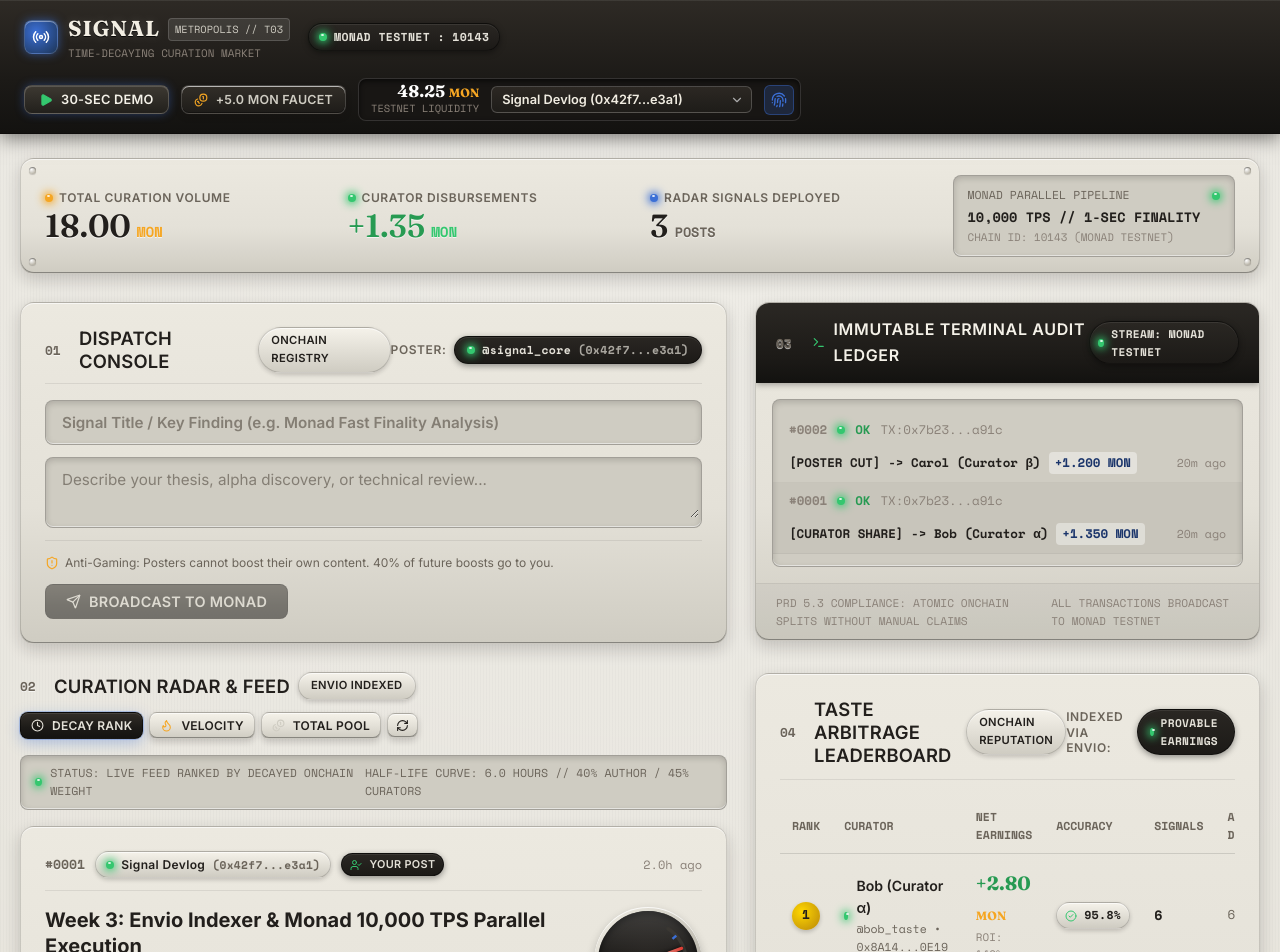
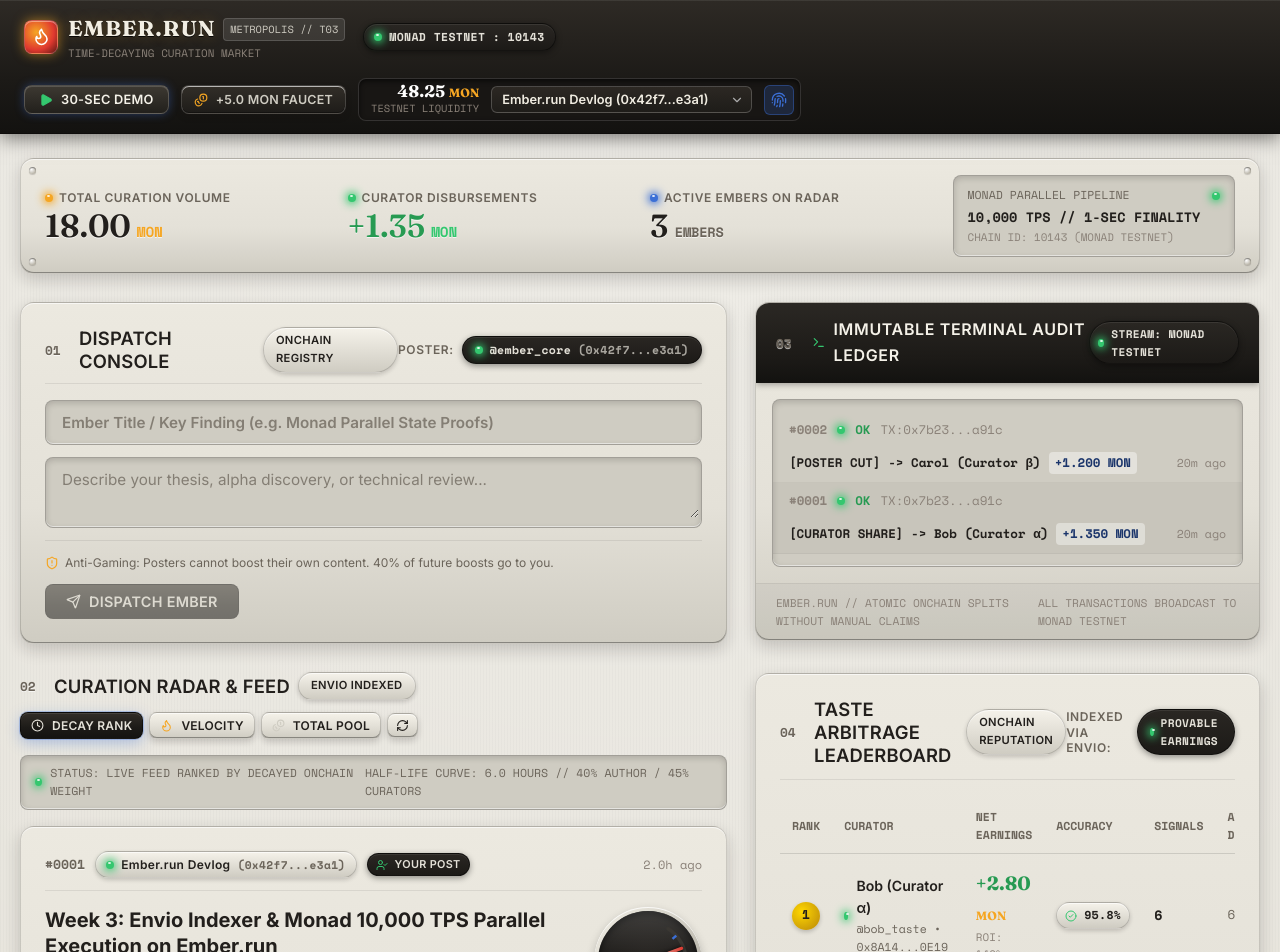
Before and after one commit to Mathan-dotcom/Ember.run, a React (Vite) app: page / in a window 1280 px wide. Shown: the top 952 px of the page. Built offline with nearby package versions, Linux system fonts and the light colour scheme.

Commit message:
chore: update branding and project name to Ember.run

```diff
--- a/index.html
+++ b/index.html
@@ -4,8 +4,8 @@
     <meta charset="UTF-8" />
     <link rel="icon" type="image/svg+xml" href="/vite.svg" />
     <meta name="viewport" content="width=device-width, initial-scale=1.0" />
-    <title>Signal — Time-Decaying Curation Market | Monad Metropolis</title>
-    <meta name="description" content="A time-decaying curation market where boosting posts costs MON. Early curators earn automatic payouts on future boosts. Powered by Monad testnet." />
+    <title>Ember.run — Time-Decaying Curation Market | Monad Metropolis</title>
+    <meta name="description" content="Ember.run: A time-decaying curation market where boosting posts costs MON. Early curators earn automatic payouts on future boosts. Powered by Monad testnet." />
 
     <!-- Google Fonts: Fraunces (Engraved Gauge Face), Inter (Technical UI), Space Mono (Ticker-Tape Ledger) -->
     <link rel="preconnect" href="https://fonts.googleapis.com" />
--- a/src/App.tsx
+++ b/src/App.tsx
@@ -87,11 +87,11 @@
           <div>
             <div style={{ display: 'flex', alignItems: 'center', gap: '6px', marginBottom: '4px' }}>
               <span className="sk-lamp sk-lamp-blue" />
-              <span className="text-micro">RADAR SIGNALS DEPLOYED</span>
+              <span className="text-micro">ACTIVE EMBERS ON RADAR</span>
             </div>
             <div className="text-display-md" style={{ fontSize: '2rem', color: 'var(--ink-hard)' }}>
               {totalPosts}{' '}
-              <span style={{ fontSize: '0.85rem', color: 'var(--ink-soft)', fontFamily: 'var(--font-mono)' }}>POSTS</span>
+              <span style={{ fontSize: '0.85rem', color: 'var(--ink-soft)', fontFamily: 'var(--font-mono)' }}>EMBERS</span>
             </div>
           </div>
 
@@ -162,7 +162,7 @@
       >
         <div style={{ display: 'flex', alignItems: 'center', gap: '10px' }}>
           <span className="sk-lamp sk-lamp-green" />
-          <span>SIGNAL // MONAD METROPOLIS — TRACK 03: SOCIAL, ATTENTION & CULTURE</span>
+          <span>EMBER.RUN // MONAD METROPOLIS — TRACK 03: SOCIAL, ATTENTION & CULTURE</span>
         </div>
         <div style={{ color: 'var(--ledger-muted)' }}>
           MERIDIAN DESIGN SYSTEM 4.0.0 // INSTRUMENT-PANEL SKEUOMORPHISM
--- a/src/components/AuditLedger.tsx
+++ b/src/components/AuditLedger.tsx
@@ -165,7 +165,7 @@
           color: 'var(--ledger-muted)'
         }}
       >
-        <span>PRD 5.3 COMPLIANCE: ATOMIC ONCHAIN SPLITS WITHOUT MANUAL CLAIMS</span>
+        <span>EMBER.RUN // ATOMIC ONCHAIN SPLITS WITHOUT MANUAL CLAIMS</span>
         <span>ALL TRANSACTIONS BROADCAST TO MONAD TESTNET</span>
       </div>
     </section>
--- a/src/components/HeaderConsole.tsx
+++ b/src/components/HeaderConsole.tsx
@@ -3,7 +3,7 @@
 import { formatAddress, formatMon } from '../utils/decay';
 import { MONAD_TESTNET_CONFIG } from '../contracts/config';
 import { sound } from '../utils/sound';
-import { Shield, Fingerprint, Coins, Play, ChevronDown, Radio } from 'lucide-react';
+import { Shield, Fingerprint, Coins, Play, ChevronDown, Flame } from 'lucide-react';
 
 interface HeaderConsoleProps {
   onOpenDemo: () => void;
@@ -48,15 +48,15 @@
                 width: '34px',
                 height: '34px',
                 borderRadius: '8px',
-                background: 'radial-gradient(circle at 35% 35%, #3b6fd6 0%, #1d3557 100%)',
-                boxShadow: '0 0 10px rgba(59, 111, 214, 0.6), inset 0 1px 0 rgba(255,255,255,0.4)',
+                background: 'radial-gradient(circle at 35% 35%, #f5a623 0%, #e0392f 60%, #5c1813 100%)',
+                boxShadow: '0 0 12px rgba(245, 166, 35, 0.6), inset 0 1px 0 rgba(255,255,255,0.4)',
                 display: 'flex',
                 alignItems: 'center',
                 justifyContent: 'center',
-                border: '1px solid rgba(255,255,255,0.15)'
+                border: '1px solid rgba(255,255,255,0.2)'
               }}
             >
-              <Radio size={18} color="#ffffff" />
+              <Flame size={19} color="#ffffff" />
             </div>
             <div>
               <div style={{ display: 'flex', alignItems: 'center', gap: '8px' }}>
@@ -67,10 +67,10 @@
                     fontWeight: 700,
                     letterSpacing: '0.04em',
                     color: '#f2eee3',
-                    textShadow: '0 1px 0 rgba(0,0,0,0.8), 0 0 12px rgba(255,255,255,0.15)'
+                    textShadow: '0 1px 0 rgba(0,0,0,0.8), 0 0 14px rgba(245, 166, 35, 0.25)'
                   }}
                 >
-                  SIGNAL
+                  EMBER.RUN
                 </span>
                 <span
                   style={{
--- a/src/components/PostCard.tsx
+++ b/src/components/PostCard.tsx
@@ -298,7 +298,7 @@
               style={{ padding: '8px 18px', fontSize: '0.88rem' }}
             >
               <Zap size={15} color="#f5a623" />
-              <span>BOOST SIGNAL</span>
+              <span>BOOST EMBER</span>
             </button>
           )}
         </div>
--- a/src/components/PostComposer.tsx
+++ b/src/components/PostComposer.tsx
@@ -80,7 +80,7 @@
             <input
               type="text"
               className="sk-input"
-              placeholder="Signal Title / Key Finding (e.g. Monad Fast Finality Analysis)"
+              placeholder="Ember Title / Key Finding (e.g. Monad Parallel State Proofs)"
               value={title}
               onFocus={() => setIsExpanded(true)}
               onChange={(e) => setTitle(e.target.value)}
@@ -198,7 +198,7 @@
             style={{ padding: '8px 20px' }}
           >
             <Send size={15} />
-            <span>{isSubmitting ? 'BROADCASTING...' : 'BROADCAST TO MONAD'}</span>
+            <span>{isSubmitting ? 'DISPATCHING...' : 'DISPATCH EMBER'}</span>
           </button>
         </div>
       </form>
--- a/src/context/WalletContext.tsx
+++ b/src/context/WalletContext.tsx
@@ -25,8 +25,8 @@
 const INITIAL_ACCOUNTS: WalletAccount[] = [
   {
     id: 'builder',
-    name: 'Signal Devlog',
-    handle: '@signal_core',
+    name: 'Ember.run Devlog',
+    handle: '@ember_core',
     address: '0x42f7A0923eC46b5a3f124C2dD74D906E0E7Fe3a1',
     balanceMon: 48.25,
     isPasskey: true,
@@ -66,9 +66,9 @@
   {
     id: 1,
     poster: '0x42f7A0923eC46b5a3f124C2dD74D906E0E7Fe3a1',
-    authorName: 'Signal Devlog',
-    authorHandle: '@signal_core',
-    title: 'Week 3: Envio Indexer & Monad 10,000 TPS Parallel Execution',
+    authorName: 'Ember.run Devlog',
+    authorHandle: '@ember_core',
+    title: 'Week 3: Envio Indexer & Monad 10,000 TPS Parallel Execution on Ember.run',
     body: 'Successfully connected our Envio HyperIndex instance to Monad testnet. Curation decay events are now captured sub-second without RPC bottleneck. Parallel EVM state access enables atomic multi-curator splits with zero contention.',
     tags: ['monad', 'envio', 'parallel-evm', 'curation'],
     linkUrl: 'https://docs.monad.xyz/architecture/parallel-execution',
```
Also changed, not shown: 1 other file (tests, documents, lock files or other folders).
